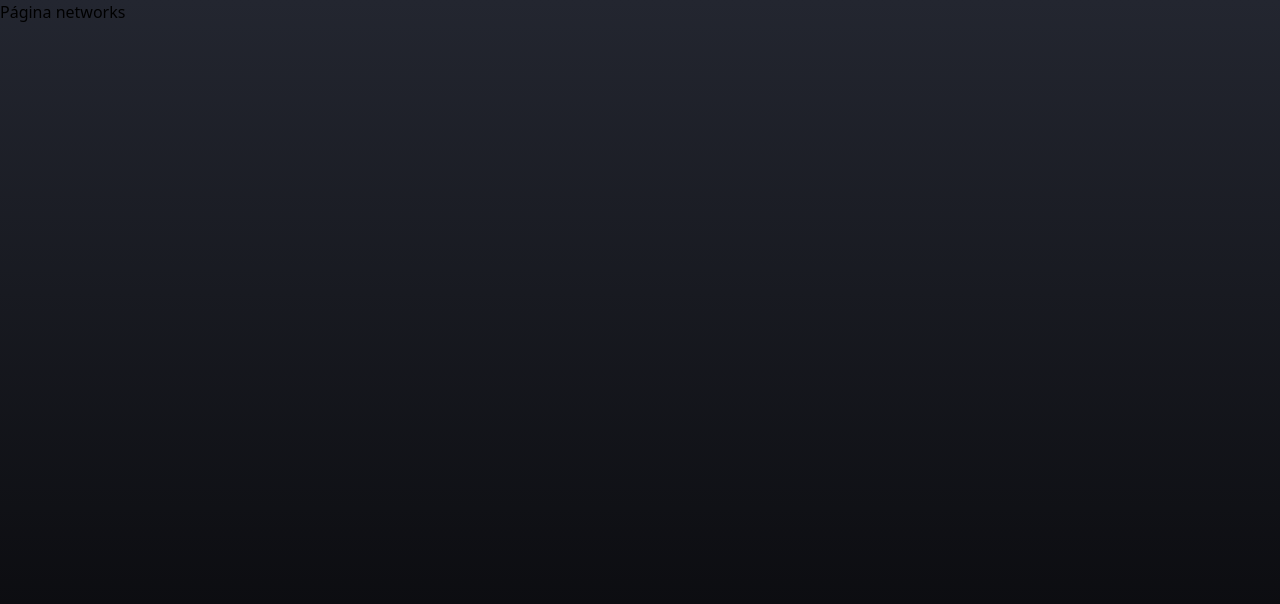
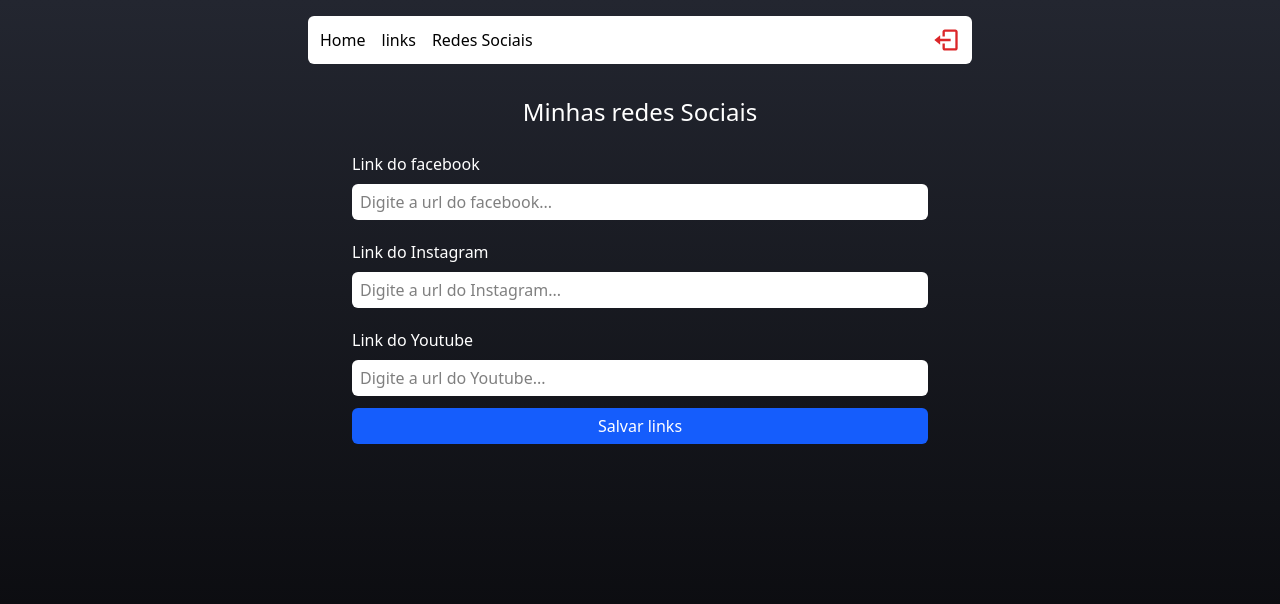
Before and after one commit to marceloAugustoSG/dev-link, a React (Vite) app: page /admin/social in a window 1280 px wide. Shown: the top 604 px of the page. Built offline with nearby package versions, Linux system fonts and the light colour scheme; no server answers; sample sign-in values are in the browser's storage.

Commit message:
construindo pagina de admin/social

```diff
--- a/src/pages/networks/index.tsx
+++ b/src/pages/networks/index.tsx
@@ -1,3 +1,65 @@
+import { Header } from "../../components/Header";
+import Input from "../../components/social/Input";
+import { useState, type FormEvent } from "react";
+import { db } from "../../services/firebaseConnection";
+import { setDoc, doc, addDoc, getDoc } from "firebase/firestore";
 export default function Networks() {
-    return <div>Página networks</div>
+    const [facebook, setFacebook] = useState("");
+    const [instagram, setInstagram] = useState("");
+    const [youtube, setYoutube] = useState("");
+
+    function handleRegister(e: FormEvent) {
+        e.preventDefault();
+        setDoc(doc(db, "social", "link"), {
+            facebook: facebook,
+            instagram: instagram,
+            youtube: youtube,
+        }).then(() => {
+            console.log("Link salvo com sucesso");
+        }).catch((error) => {
+            console.log("Erro ao salvar" + error);
+        });
+
+
+    }
+    return (
+
+        <div className="flex items-center flex-col min-h-screen pb-7 px-2">
+            <Header />
+            <h1 className="text-white text-2xl font medium mt-8 mb-4">Minhas redes Sociais</h1>
+
+            <form className="flex flex-col max-w-xl w-full" onSubmit={handleRegister}>
+
+                <label className=" text-white font-medium mt-2 mb-2"> Link do facebook</label>
+                <Input
+                    type="url"
+                    placeholder="Digite a url do facebook..."
+                    value={facebook}
+                    onChange={(e) => setFacebook(e.target.value)}
+                />
+
+                <label className=" text-white font-medium mt-2 mb-2"> Link do Instagram</label>
+                <Input
+                    type="url"
+                    placeholder="Digite a url do Instagram..."
+                    value={instagram}
+                    onChange={(e) => setInstagram(e.target.value)}
+                />
+
+                <label className=" text-white font-medium mt-2 mb-2"> Link do Youtube</label>
+                <Input
+                    type="url"
+                    placeholder="Digite a url do Youtube..."
+                    value={youtube}
+                    onChange={(e) => setYoutube(e.target.value)}
+                />
+                <button type="submit"
+                    className="text-white bg-blue-600 h-9 rounded-md items-center justify-center flex mb-7 font-medium"
+                >Salvar links</button>
+            </form>
+        </div>
+
+    )
+
+
 }
```
